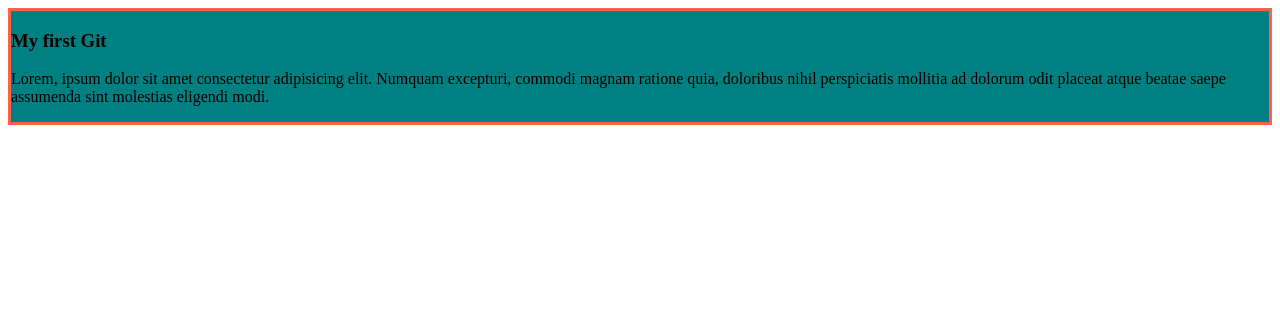
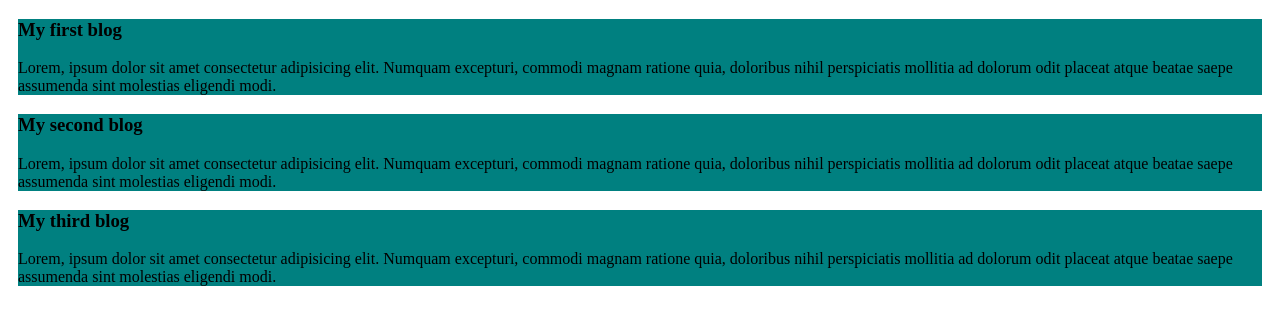
Before and after one commit to Orchizakia00/first-repo, a plain HTML site: page index.html in a window 1280 px wide. Drawn offline with Linux system fonts and the light colour scheme.

Commit message:
added the second and third blog

```diff
--- a/index.html
+++ b/index.html
@@ -9,7 +9,15 @@
 </head>
 <body>
     <div>
-        <h3>My first Git</h3>
+        <h3>My first blog</h3>
+        <p>Lorem, ipsum dolor sit amet consectetur adipisicing elit. Numquam excepturi, commodi magnam ratione quia, doloribus nihil perspiciatis mollitia ad dolorum odit placeat atque beatae saepe assumenda sint molestias eligendi modi.</p>
+    </div>
+    <div>
+        <h3>My second blog</h3>
+        <p>Lorem, ipsum dolor sit amet consectetur adipisicing elit. Numquam excepturi, commodi magnam ratione quia, doloribus nihil perspiciatis mollitia ad dolorum odit placeat atque beatae saepe assumenda sint molestias eligendi modi.</p>
+    </div>
+    <div>
+        <h3>My third blog</h3>
         <p>Lorem, ipsum dolor sit amet consectetur adipisicing elit. Numquam excepturi, commodi magnam ratione quia, doloribus nihil perspiciatis mollitia ad dolorum odit placeat atque beatae saepe assumenda sint molestias eligendi modi.</p>
     </div>
 </body>
--- a/style/blog.css
+++ b/style/blog.css
@@ -1,4 +1,5 @@
 div{
     background-color: teal;
-    border: 3px solid tomato;
+    border: 10px ;
+    margin: 10px;
 }
```
